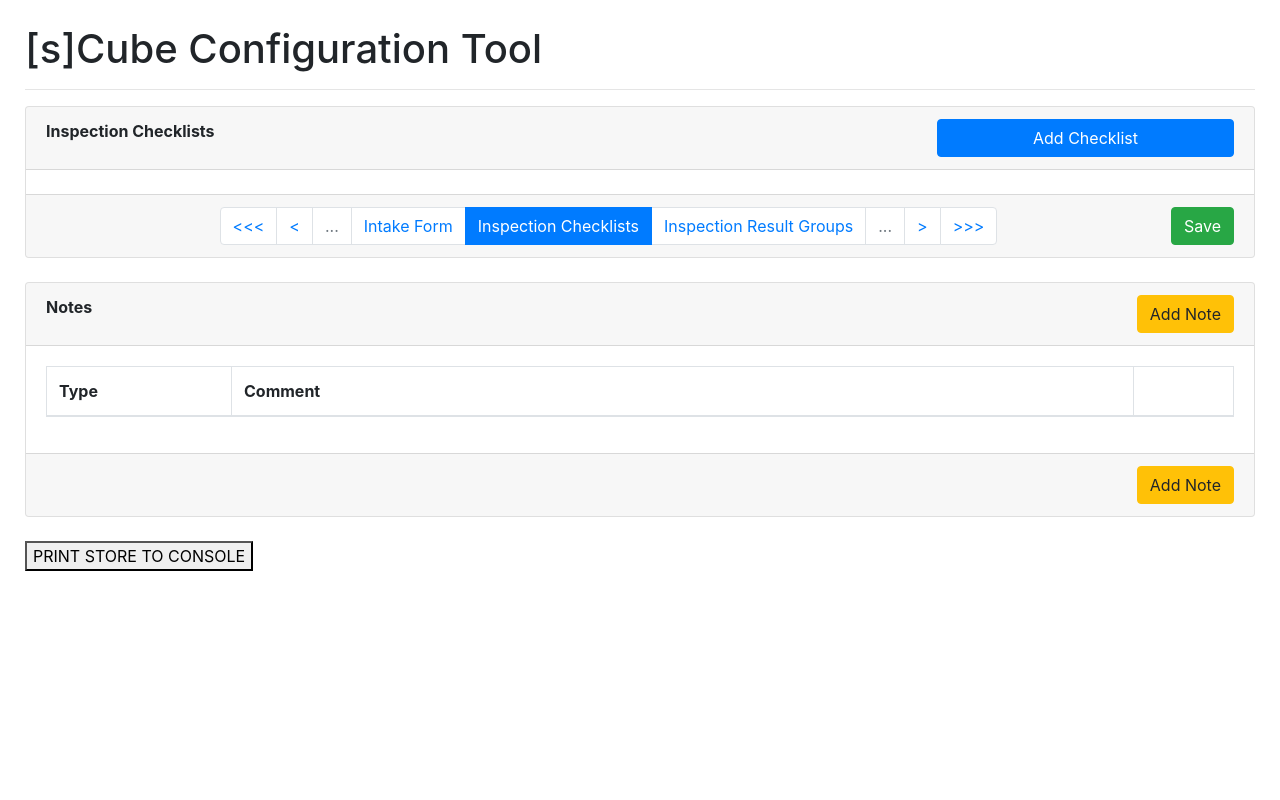
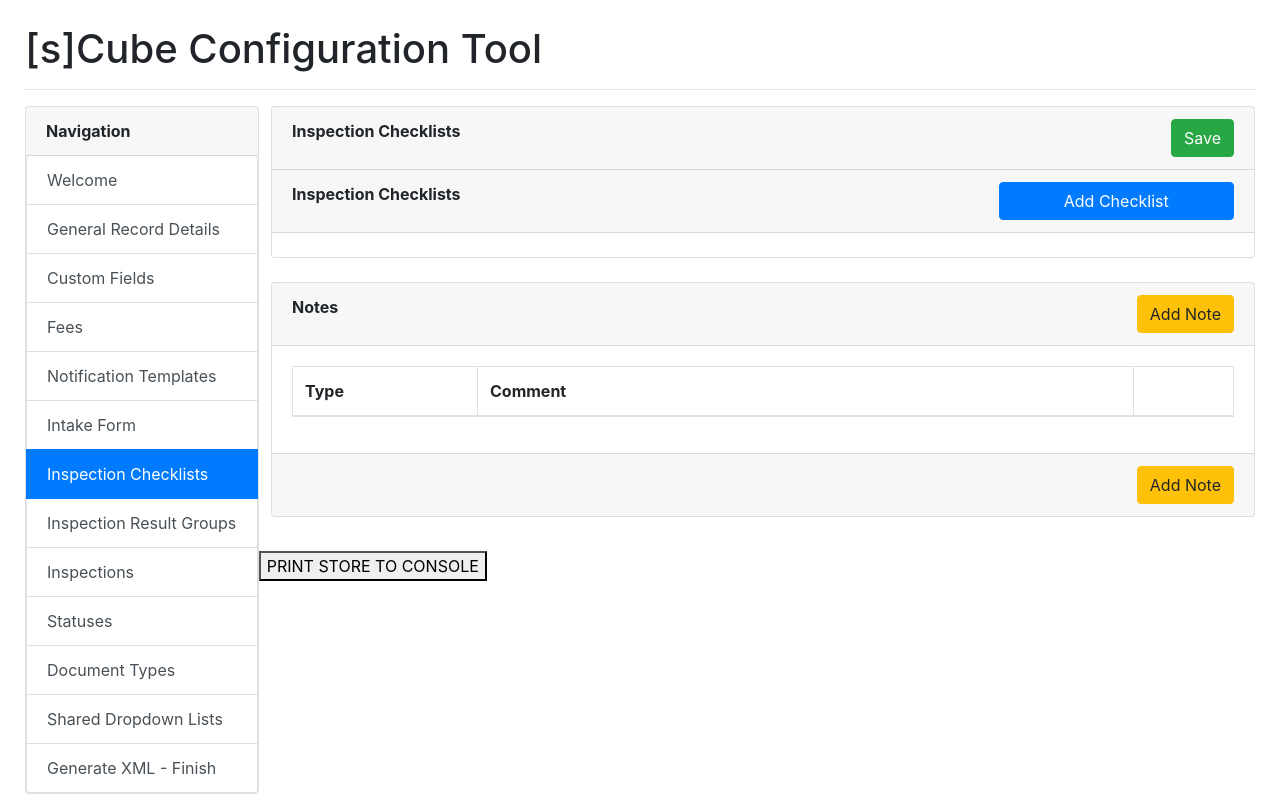
Before and after one commit to ItsAMeNick/sCube-Configuration-Tool, a React (Create React App) app: page / in a window 1280 px wide. Built offline with nearby package versions, Linux system fonts and the light colour scheme.

Commit message:
[NZ] Reformatting app

```diff
--- a/src/App.css
+++ b/src/App.css
@@ -1,6 +1,18 @@
 .App {
     margin: auto;
     padding: 25px;
-    max-width: 1500px;
+    max-width: 1920px;
     align-items: center;
 }
+
+.Body {
+    float: right;
+    max-width: 1500px;
+    width: 80%;
+    padding-bottom: 10px;
+}
+
+.Sidebar {
+    float: left;
+    width: 19%;
+}
--- a/src/App.js
+++ b/src/App.js
@@ -6,6 +6,7 @@ import Row from "react-bootstrap/Row";
 import Card from "react-bootstrap/Card";
 import Pagination from "react-bootstrap/Pagination";
 import Button from "react-bootstrap/Button";
+import ListGroup from "react-bootstrap/ListGroup";
 
 import STRT from "./components/Start.js";
 import GRD from "./components/GeneralRecordDetails.js";
@@ -99,6 +100,19 @@ class App extends Component {
         return pages;
     }
 
+    getPages() {
+        let pages = [];
+        for (let p in page_map) {
+            console.log(p)
+            pages.push(
+                <ListGroup.Item action key={p} active={this.props.page === parseInt(p)} onClick={() => this.props.updatePageNum(parseInt(p))}>
+                    {page_map[p].title}
+                </ListGroup.Item>
+            )
+        }
+        return pages;
+    }
+
     handlePagination(event) {
         if (event.target.tagName === "A") {
             //Clicked on a link
@@ -173,22 +187,43 @@ class App extends Component {
                     <hr/>
                 </Col>
             </Row>
+            <div className="Sidebar">
                 <Card>
-                {this.handlePageBody()}
-                <Card.Footer>
-                <div style={{"alignItems":"center", "display":"flex", "float":"center"}}>
-                <Pagination onClick={(e) => this.handlePagination(e)} style={{"margin":"auto"}}>
-                    {this.handlePageFooter()}
-                </Pagination>
+                    <Card.Header>
+                    <strong>Navigation</strong>
+                    </Card.Header>
+                        <ListGroup>
+                            {this.getPages()}
+                        </ListGroup>
+                </Card>
+            </div>
+            <div className="Body">
+                <Card>
+                    <Card.Header>
+                        <strong>{page_map[this.props.page].title}</strong>
                         <Button style ={{"float":'right'}} variant="success" onClick={(e) => this.handleSave(e)}>
                             Save
                         </Button>
-                </div>
-                </Card.Footer>
+                    </Card.Header>
+                    {this.handlePageBody()}
+                    {
+                    //Old Pagination
+                    // <Card.Footer>
+                    // <div style={{"alignItems":"center", "display":"flex", "float":"center"}}>
+                    // <Pagination onClick={(e) => this.handlePagination(e)} style={{"margin":"auto"}}>
+                    //     {this.handlePageFooter()}
+                    // </Pagination>
+                    //     <Button style ={{"float":'right'}} variant="success" onClick={(e) => this.handleSave(e)}>
+                    //         Save
+                    //     </Button>
+                    // </div>
+                    // </Card.Footer>
+                    }
                 </Card>
                 <br/>
                 <Notes/>
                 <br/>
+            </div>
             <TestDump/>
         </div>
         );
--- a/src/components/Checklists.js
+++ b/src/components/Checklists.js
@@ -41,7 +41,7 @@ class CHCK extends Component {
                         </Row>
                     </Card.Body>
                     </div>
-                    <div style={{"width":"25%","float":"right"}}>
+                    <div style={{"width":"30%","float":"right"}}>
                         <Card.Body>
                         <Row> <Col>
                         <Button id={chck.id} variant="secondary" onClick={(e) => this.props.addItem(e.target.id)}>Add Checklist Item</Button>
--- a/src/components/CustomFields.js
+++ b/src/components/CustomFields.js
@@ -159,7 +159,7 @@ class CF extends Component {
                         </Row>
                     </Card.Body>
                 </div>
-                <div style={{"width":"20%","float":"right"}}>
+                <div style={{"width":"25%","float":"right"}}>
                     <Card.Body>
                     <Row> <Col>
                         <Button onClick={this.props.addSubgroup}>Add Subgroup</Button>
--- a/src/components/IntakeForm.js
+++ b/src/components/IntakeForm.js
@@ -136,6 +136,7 @@ class INTK extends Component {
             <React.Fragment>
                 <Card.Header>
                     <strong>{this.props.title}</strong>
+                    <Button style={{"width":"30%","float":"right"}} onClick={this.props.add}>Add Smart Choice</Button>
                 </Card.Header>
                 <div>
                     <div style={{"width":"70%","float":"left"}}>
@@ -144,13 +145,6 @@ class INTK extends Component {
                                 <Col>Intake Form Configuration Group Code</Col>
                                 <Col><Form.Control id="group_code" value={this.props.page_data.group_code} type="text" onChange={this.handleChange}/></Col>
                             </Row>
-                        </Card.Body>
-                    </div>
-                    <div style={{"width":"25%","float":"right"}}>
-                        <Card.Body>
-                        <Row> <Col>
-                            <Button onClick={this.props.add}>Add Smart Choice</Button>
-                        </Col> </Row>
                         </Card.Body>
                     </div>
                 </div>
--- a/src/components/Status.js
+++ b/src/components/Status.js
@@ -61,6 +61,7 @@ class STAT extends Component {
 
                 <Card.Header>
                     <strong>{this.props.title}</strong>
+                    <Button style={{"width":"25%","float":"right"}} onClick={this.props.addStatus}>Add Status</Button>
                 </Card.Header>
                 <Card.Body>
                     Statuses are public facing entities that give a clear and concise answer as to where in the lifecycle a particular Accela Record stands.
@@ -72,7 +73,7 @@ class STAT extends Component {
                     <div style={{"width":"70%","float":"left"}}>
                         <Card.Body>
                             <Row>
-                            <strong><Col>Status Group Name</Col></strong>
+                                <Col>Status Group Name</Col>
                                 <Col><Form.Control id="group_code" value={this.props.page_data.group_code} type="text" onChange={this.handleChange}/></Col>
                             </Row>
                         </Card.Body>
@@ -90,15 +91,6 @@ class STAT extends Component {
                         {this.genRows()}
                     </tbody>
                 </Table>
-                <div>
-                    <div style={{"width":"25%","float":"right"}}>
-                        <Card.Body>
-                        <Row> <Col>
-                            <Button onClick={this.props.addStatus}>Add Status</Button>
-                        </Col> </Row>
-                        </Card.Body>
-                    </div>
-                </div>
                 </Card.Body></div>
             </React.Fragment>
         );
```
Lines whose indentation alone changed are shown as unchanged.
